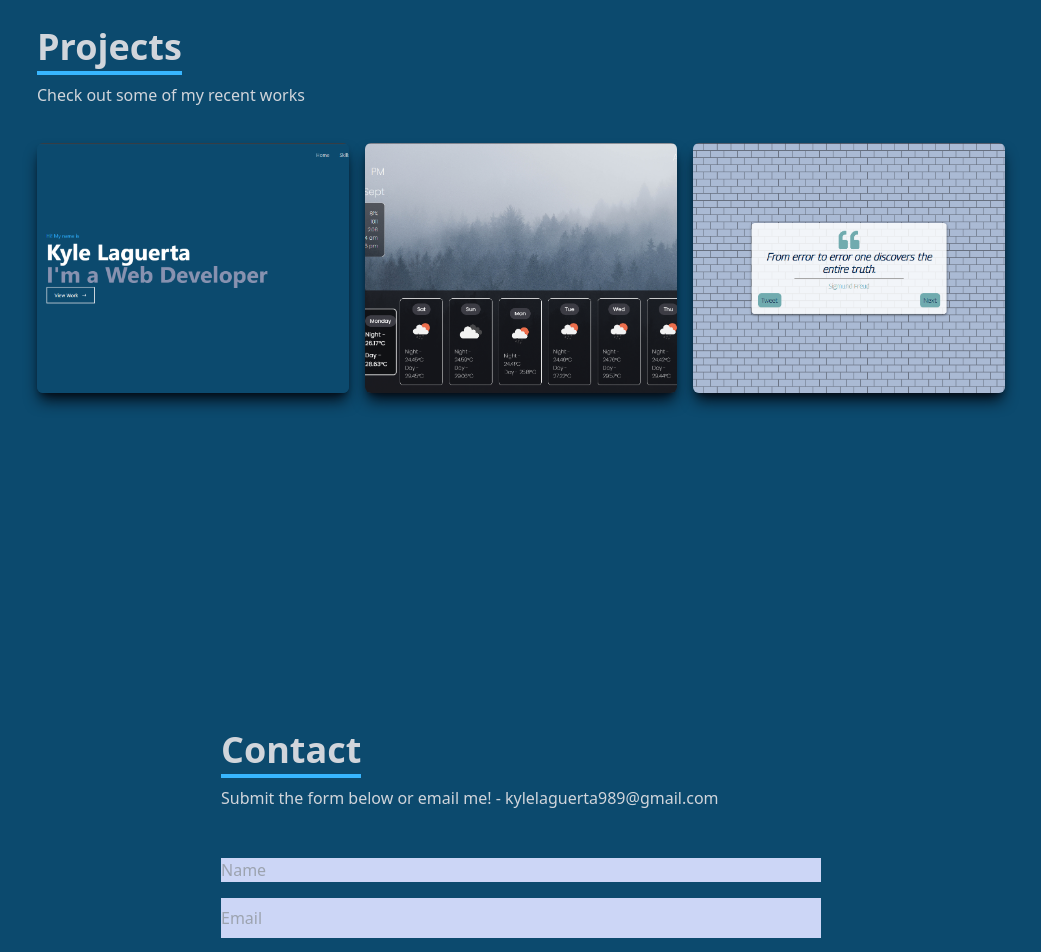
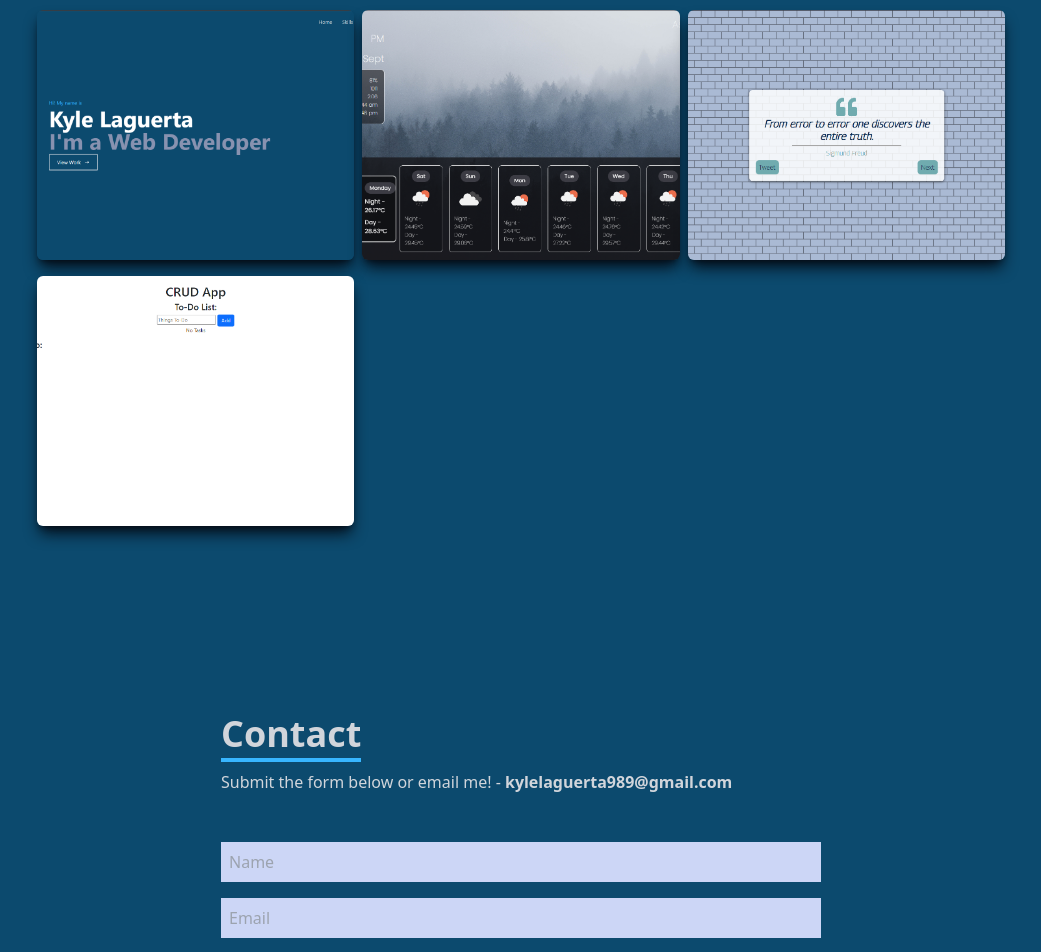
Before and after one commit to giankyle989/giankyleportfolio, a React (Create React App) app: page / in a window 1280 px wide. Shown: the part 1780-2732 px from the top of the page, without its empty margins (119-1160 px from the left). Built offline with nearby package versions, Linux system fonts and the light colour scheme; the HTML template or start-up script is replaced by a standard one.

Commit message:
Add files via upload

```diff
--- a/src/components/Contact.js
+++ b/src/components/Contact.js
@@ -11,18 +11,18 @@ export default function Contact() {
           <p className="text-4xl font-bold inline border-b-4 border-[#38b6ff]">
             Contact
           </p>
-          <p className="py-4">
-            Submit the form below or email me! - kylelaguerta989@gmail.com
+          <p className="py-4 ">
+            Submit the form below or email me! - <span className="font-bold select-all">kylelaguerta989@gmail.com</span>
           </p>
         </div>
-        <input className="bg-[#ccd6f6] text-black" type="text" placeholder="Name" name="name"></input>
+        <input className="bg-[#ccd6f6] p-2 focus:outline-none focus:border-[#38b6ff] focus:ring-4 focus:ring-[#38b6ff] text-black" type="text" placeholder="Name" name="name"></input>
         <input
-          className="my-4 py-2 bg-[#ccd6f6] text-black"
+          className="my-4 p-2 bg-[#ccd6f6] focus:outline-none focus:border-[#38b6ff] focus:ring-4 focus:ring-[#38b6ff] text-black"
           type="text"
           placeholder="Email"
           name="email"
         ></input>
-        <textarea className="bg-[#ccd6f6] text-black" placeholder='Message' name="message" cols='30' rows='10'></textarea>
+        <textarea className="bg-[#ccd6f6] p-2  focus:outline-none focus:border-[#38b6ff] focus:ring-4 focus:ring-[#38b6ff] text-black" placeholder='Message' name="message" cols='30' rows='10'></textarea>
         <button className="text-white border-2 px-4 py-3 my-8 mx-auto hover:bg-[#38b6ff] hover:border-[#38b6ff] flex items-center" >Submit Form!</button>
       </form>
     </div>
--- a/src/components/Home.js
+++ b/src/components/Home.js
@@ -1,5 +1,6 @@
 import React from "react";
 import { HiArrowNarrowRight } from "react-icons/hi";
+import { Link } from "react-scroll";
 
 export default function Home() {
   return (
@@ -13,13 +14,15 @@ export default function Home() {
         <h2 className="text-4xl sm:text-7xl font-bold text-[#8892b0]">
           I'm a Web Developer
         </h2>
-        <div>
+        <div className="my-4 animate-bounce">
+        <Link to="projects" smooth={true} duration={500}>
           <button className="text-white group border-2 px-6 py-3 my-2 flex items-center hover:bg-[#38b6ff] hover:border-[#38b6ff]">
             View Work
             <span className="group-hover:rotate-90 duration-200">
               <HiArrowNarrowRight className="ml-3"/>
             </span>
           </button>
+          </Link>
         </div>
       </div>
     </div>
--- a/src/components/Project.js
+++ b/src/components/Project.js
@@ -1,7 +1,8 @@
 import React from "react";
+import Crud from "../assets/Crud.png";
 import RanQuote from "../assets/RandomQuote.png";
 import WeatherApp from "../assets/WeatherApp.png";
-import Portfolio from '../assets/Portfolio.png'
+import Portfolio from "../assets/Portfolio.png";
 export default function Project() {
   return (
     <div name="projects" className="w-full h-screen bg-sky-900 text-gray-300">
@@ -14,11 +15,11 @@ export default function Project() {
           <p className="py-4">Check out some of my recent works</p>
         </div>
         {/**GRID CONTAINER */}
-        <div className="grid sm:grid-cols-2 md:grid-cols-3 gap-4">
+        <div className="grid sm:grid-cols-2 md:grid-cols-3 gap-x-2 gap-y-0">
           {/**GRID ITEM */}
           <div
             style={{ backgroundImage: `url(${Portfolio})` }}
-            className="shadow-lg shadow-[#040c16] group container rounded-md flex justify-center items-center mx-auto  content-div m-5"
+            className="shadow-lg shadow-[#040c16] group container rounded-md flex justify-center items-center mx-auto  content-div m-2"
           >
             {/**Hover effect */}
             <div className="opacity-0 text-center group-hover:opacity-100">
@@ -32,7 +33,11 @@ export default function Project() {
                     Demo
                   </button>
                 </a>
-                <a href="https://github.com/giankyle989/portfolio1" target='/_blank'>
+                <a
+                  href="https://github.com/giankyle989/giankyleportfolio"
+                  target="_blank"
+                  rel="noreferrer noopener"
+                >
                   <button className="text-center rounded-lg px-4 py-3 m-2 bg-white text-gray-700 font-bold textlg">
                     Code
                   </button>
@@ -43,7 +48,7 @@ export default function Project() {
           {/**GRID ITEM */}
           <div
             style={{ backgroundImage: `url(${WeatherApp})` }}
-            className="shadow-lg shadow-[#040c16] group container rounded-md flex justify-center items-center mx-auto  content-div m-5"
+            className="shadow-lg shadow-[#040c16] group container rounded-md flex justify-center items-center mx-auto  content-div m-2"
           >
             {/**Hover effect */}
             <div className="opacity-0 text-center group-hover:opacity-100">
@@ -52,12 +57,19 @@ export default function Project() {
               </span>
               <h1 className="py-2">Technology: HTML, CSS, JAVASCRIPT</h1>
               <div className="py-8 text-center">
-                <a href="https://weather-app-murex-one.vercel.app" target='_blank'>
+                <a
+                  href="https://weather-app-murex-one.vercel.app"
+                  target="_blank"
+                  rel="noreferrer noopener"
+                >
                   <button className="text-center rounded-lg px-4 py-3 m-2 bg-white text-gray-700 font-bold textlg">
                     Demo
                   </button>
                 </a>
-                <a href="https://github.com/giankyle989/WeatherApp" target='_blank'>
+                <a
+                  href="https://github.com/giankyle989/WeatherApp"
+                  rel="noreferrer noopener"
+                >
                   <button className="text-center rounded-lg px-4 py-3 m-2 bg-white text-gray-700 font-bold textlg">
                     Code
                   </button>
@@ -68,7 +80,7 @@ export default function Project() {
           {/**GRID ITEM */}
           <div
             style={{ backgroundImage: `url(${RanQuote})` }}
-            className="shadow-lg shadow-[#040c16] group container rounded-md flex justify-center items-center mx-auto  content-div m-5"
+            className="shadow-lg shadow-[#040c16] group container rounded-md flex justify-center items-center mx-auto  content-div m-2"
           >
             {/**Hover effect */}
             <div className="opacity-0 text-center group-hover:opacity-100">
@@ -77,12 +89,20 @@ export default function Project() {
               </span>
               <h1 className="py-2">Technology: HTML, CSS, Javascript</h1>
               <div className="py-8 text-center">
-                <a href="https://random-quote-machine-mu.vercel.app" target='/blank'>
+                <a
+                  href="https://random-quote-machine-mu.vercel.app"
+                  target="_blank"
+                  rel="noreferrer noopener"
+                >
                   <button className="text-center rounded-lg px-4 py-3 m-2 bg-white text-gray-700 font-bold textlg">
                     Demo
                   </button>
                 </a>
-                <a href="https://github.com/giankyle989/RandomQuoteMachine" target='_blank'>
+                <a
+                  href="https://github.com/giankyle989/RandomQuoteMachine"
+                  target="_blank"
+                  rel="noreferrer noopener"
+                >
                   <button className="text-center rounded-lg px-4 py-3 m-2 bg-white text-gray-700 font-bold textlg">
                     Code
                   </button>
@@ -91,6 +111,39 @@ export default function Project() {
             </div>
           </div>
 
+          {/**GRID ITEM */}
+          <div
+            style={{ backgroundImage: `url(${Crud})` }}
+            className="shadow-lg shadow-[#040c16] group container rounded-md flex justify-center items-center mx-auto  content-div m-2"
+          >
+            {/**Hover effect */}
+            <div className="opacity-0 text-center group-hover:opacity-100">
+              <span className="text-2xl text-center font-bold text-white tracking-wider">
+                CRUD App
+              </span>
+              <h1 className="py-2">Technology: HTML, CSS, JAVASCRIPT</h1>
+              <div className="py-8 text-center">
+                <a
+                  href="https://crud-app-ecru.vercel.app/"
+                  target="_blank"
+                  rel="noreferrer noopener"
+                >
+                  <button className="text-center rounded-lg px-4 py-3 m-2 bg-white text-gray-700 font-bold textlg">
+                    Demo
+                  </button>
+                </a>
+                <a
+                  href="https://github.com/giankyle989/crud"
+                  target="_blank"
+                  rel="noreferrer noopener"
+                >
+                  <button className="text-center rounded-lg px-4 py-3 m-2 bg-white text-gray-700 font-bold textlg">
+                    Code
+                  </button>
+                </a>
+              </div>
+            </div>
+          </div>
         </div>
       </div>
     </div>
```
Also changed, not shown: src/assets/Crud.png (added), src/assets/workImg.jpeg (added).
